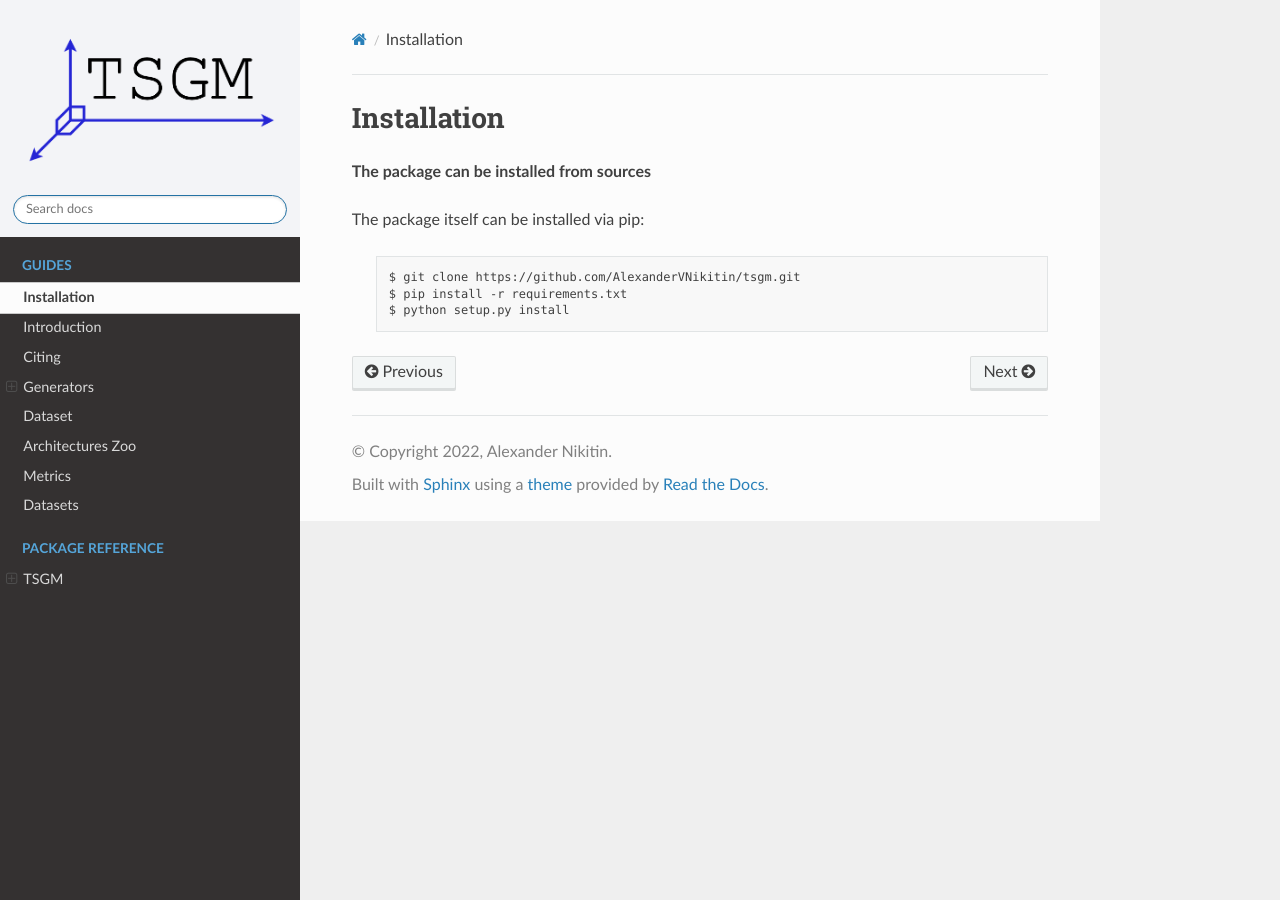
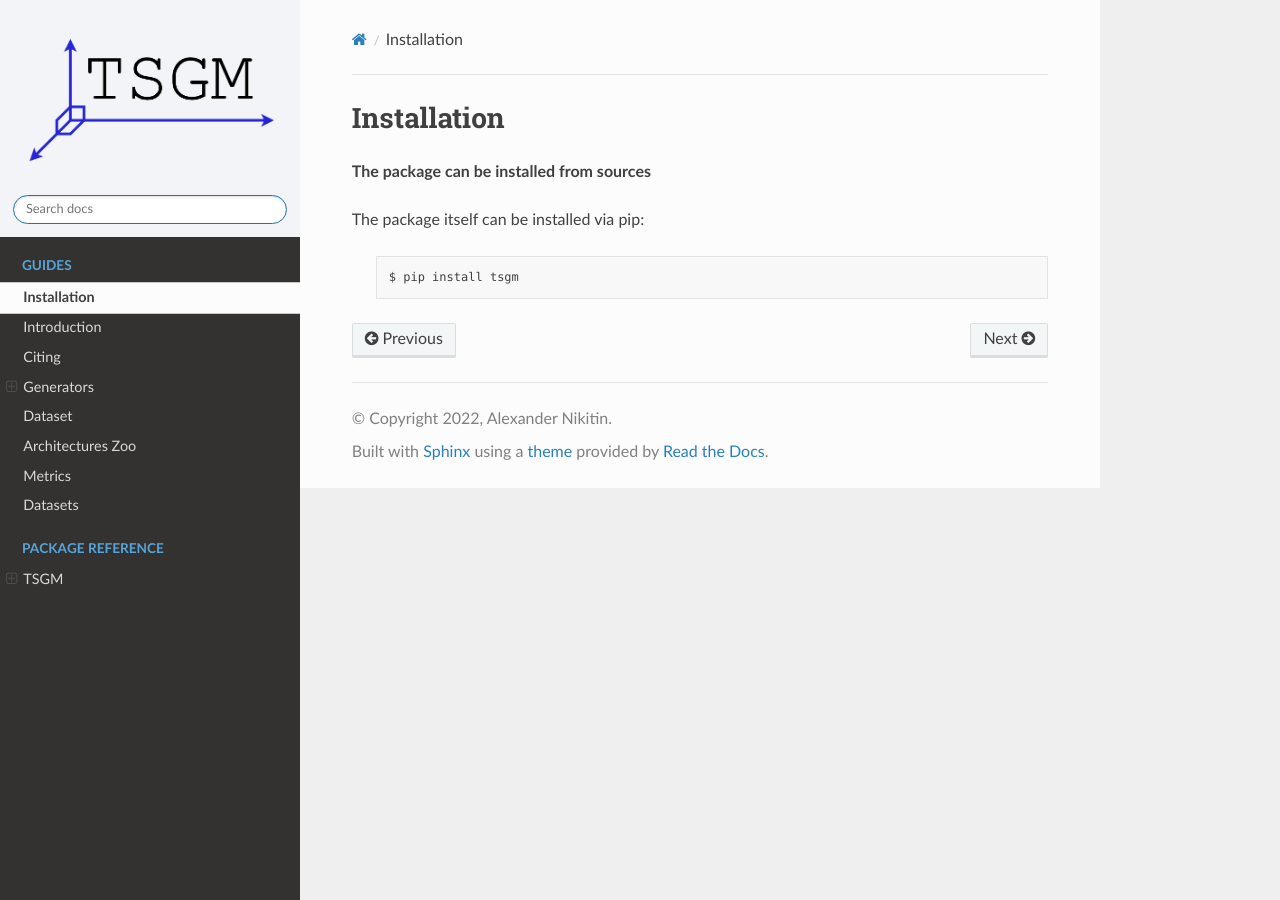
Before and after one commit to AlexanderVNikitin/tsgm, a Sphinx documentation site: the page built from docs/guides/installation.rst, in a window 1280 px wide. Built offline with Sphinx 7.4.7 and the Read the Docs theme 2.0.0, drawn with Linux system fonts in a browser that asks for light colours; pages that are not in the unit, such as notebooks, are missing from menus.

Commit message:
Update installation.rst

```diff
--- a/docs/guides/installation.rst
+++ b/docs/guides/installation.rst
@@ -7,6 +7,4 @@ The package itself can be installed via pip:
 
     .. code-block:: none
 
-        $ git clone https://github.com/AlexanderVNikitin/tsgm.git
-        $ pip install -r requirements.txt
-        $ python setup.py install
+        $ pip install tsgm
```
